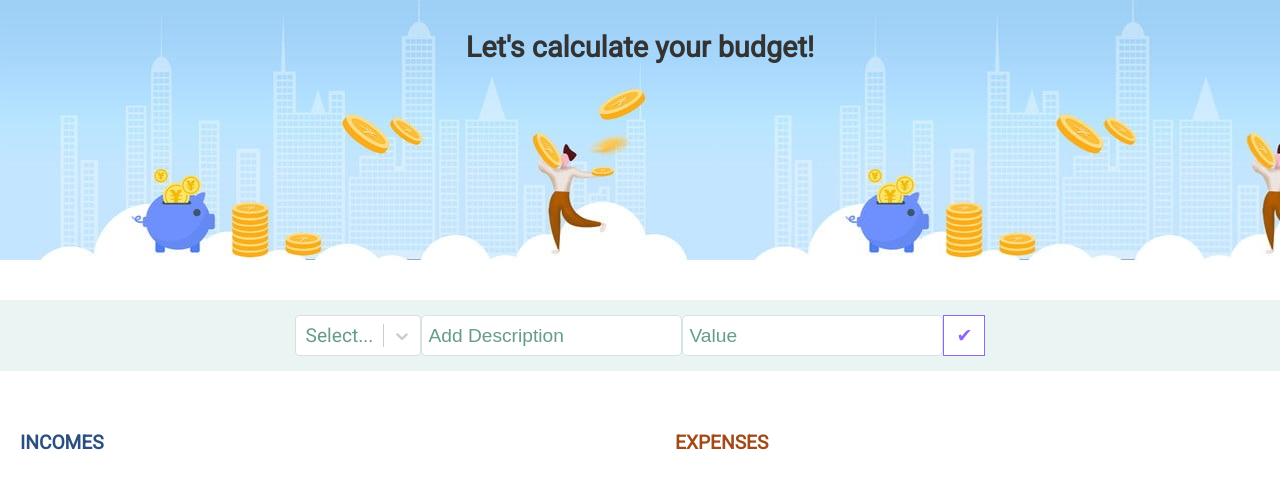
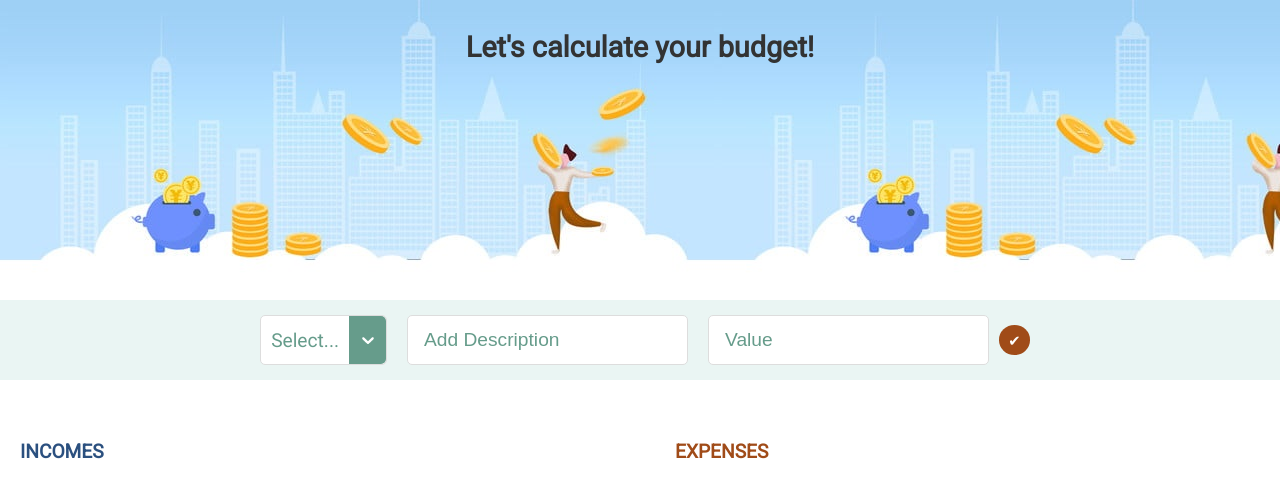
Before and after one commit to jocko981/budget-app, a React (Create React App) app: page /dashboard in a window 1280 px wide. Shown: the top 498 px of the page. Built offline with nearby package versions, Linux system fonts and the light colour scheme.

Commit message:
form inputs css

```diff
--- a/src/components/createTransaction/CreateTransaction.css
+++ b/src/components/createTransaction/CreateTransaction.css
@@ -10,23 +10,51 @@
     flex-wrap: wrap;
 }
 
-.create-transaction form input {
-    border-color: var(--highlight-color-1);
+.create-transaction form label {
+    height: 50px;
+    margin: 0px 10px;
 }
 
-.create-transaction form input::placeholder {
-    color: var(--green-color);
+.create-transaction form .btn {
+    border-radius: 50%;
+    margin: auto 0;
+    zoom: 0.77;
+}
+
+.create-transaction form .react-select {
+    height: 100%;
 }
 
 .create-transaction form .react-select__placeholder {
     color: var(--green-color);
 }
 
-.create-transaction form .react-select {
-    height: 100%;
-}
-
 .create-transaction form .react-select__control {
     height: 100%;
     border-color: var(--light-border);
+    border-radius: 5px;
 }
+
+.create-transaction form .react-select__control--is-focused {
+    box-shadow: 0 0 0 1px var(--green-color);
+    outline: var(--green-color);
+}
+
+.create-transaction form .react-select__control:focus {
+    outline-color: var(--orange-color);
+}
+
+.create-transaction form .react-select__indicators {
+    background: var(--green-color);
+    /* border: 1px solid var(--light-border); */
+    border-radius: 0 5px 5px 0;
+}
+
+.create-transaction form .react-select__indicator-separator {
+    background: var(--green-color);
+}
+
+.create-transaction form .react-select__dropdown-indicator {
+    background: var(--green-color);
+    color: var(--white-color);
+}
--- a/src/index.css
+++ b/src/index.css
@@ -2,13 +2,14 @@
 
 /* variables */
 :root {
-  --primary-color: #8d69f1;
   --highlight-color-1: #D1E5E8;
   --highlight-color-2: #EAF5F3;
   --blue-color: #2B507F;
   --orange-color: #A04B18;
   --orange-color-light: #E1CA98;
   --green-color: #669C8B;
+  --red-color: red;
+  --pink-color: pink;
   --white-color: #FFF;
   --dark-color: #333;
   --light-border: #ddd;
@@ -51,30 +52,38 @@ a {
 
 /* layout */
 .btn {
-  background: #fff;
+  background: var(--orange-color);
   padding: 8px 12px;
-  color: var(--primary-color);
+  color: var(--white-color);
   cursor: pointer;
   font-size: 1em;
-  border: 1px solid var(--primary-color);
+  border: 0;
 }
 
 /* forms */
 input,
 textarea {
-  padding: 8px 6px;
+  color: var(--green-color);
+  padding: 8px 16px;
   font-size: 1em;
-  color: #777;
   width: 100%;
   height: 100%;
   border: 1px solid var(--light-border);
   border-radius: 5px;
 }
 
+input:focus, textarea:focus {
+  outline: 1px solid var(--green-color);
+}
+
+input::placeholder, textarea::placeholder {
+  color: var(--green-color);
+}
+
 .error {
-  color: red;
-  background: pink;
-  border: 1px solid red;
+  color: var(--red-color);
+  background: var(--pink-color);
+  border: 1px solid var(--red-color);
   border-radius: 4px;
   padding: 8px;
   margin: 10px 0;
```
